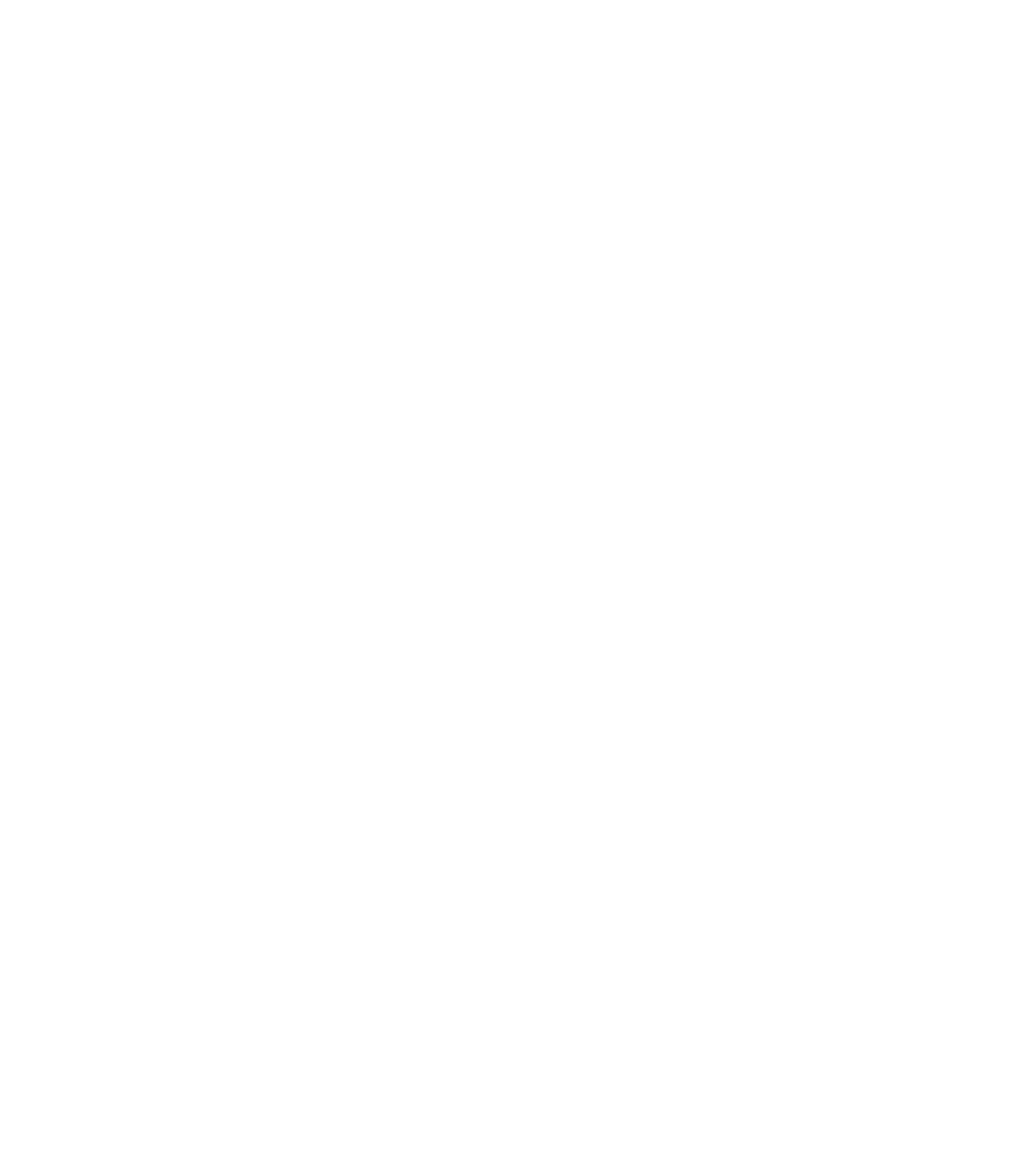
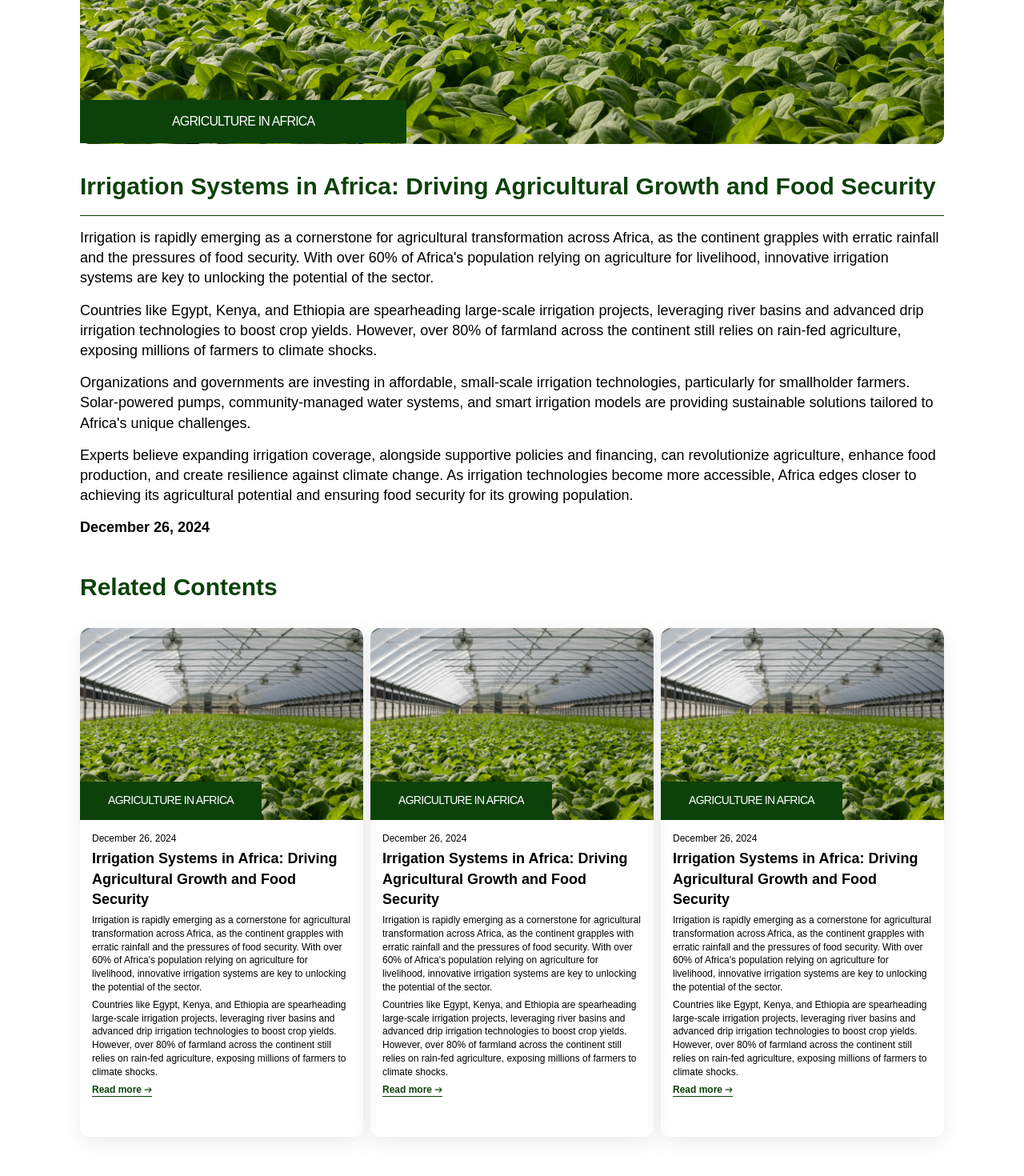
Before and after one commit to greenlife-developer/spider-project, a React (Create React App) app in the folder client/: page /news in a window 1280 px wide. Before the commit this address had no page. Shown: the part 480-1950 px from the top of the page at 80% size. Before the commit the page ends 800 px from the top, so only its background shows below. Built offline with nearby package versions, Linux system fonts and the light colour scheme; a web font is replaced by a local one.

Commit message:
adding News page

```diff
--- a/client/src/App.js
+++ b/client/src/App.js
@@ -12,6 +12,8 @@ import Home from "./pages/website/Home/Home";
 import About from "./pages/website/About/About";
 import Faq from "./pages/website/faq/Faq";
 import Contact from "./pages/website/contact/Contact";
+import News from "./pages/website/news/News";
+import Marketplace from "./pages/product/marketplace/Marketplace";
 
 axios.defaults.withCredentials = true;
 
@@ -24,6 +26,8 @@ function App() {
         <Route path="/about" element={<About />} />
         <Route path="/faqs" element={<Faq />} />
         <Route path="/contact" element={<Contact />} />
+        <Route path="/news" element={<News />} />
+        <Route path="/marketplace" element={<Marketplace />} />
       </Routes>
     </BrowserRouter>
   );
--- /dev/null
+++ b/client/src/pages/product/marketplace/Marketplace.jsx
@@ -0,0 +1,13 @@
+import React from 'react';
+
+import Nav from "../../../components/Header/Nav";
+
+const Marketplace = () => {
+  return (
+    <div className="">
+      <Nav />
+    </div>
+  );
+};
+
+export default Marketplace;
--- /dev/null
+++ b/client/src/pages/website/news/News.jsx
@@ -0,0 +1,107 @@
+import React from "react";
+import { Link } from "react-router-dom";
+
+import Nav from "../../../components/Header/Nav";
+import ReadyToConnect from "../../../components/ready_to_connect/ReadyToConnect";
+import Footer from "../../../components/Footer/Footer";
+import postImg from "../../../assets/images/post-img.png";
+import arrowRight from "../../../assets/images/icons/arrow-right.png";
+
+import "./news.css";
+
+const News = () => {
+  const post = {
+    title:
+      "Irrigation Systems in Africa: Driving Agricultural Growth and Food Security",
+    body: "Irrigation is rapidly emerging as a cornerstone for agricultural transformation across Africa, as the continent grapples with erratic rainfall and the pressures of food security. With over 60% of Africa's population relying on agriculture for livelihood, innovative irrigation systems are key to unlocking the potential of the sector.\nCountries like Egypt, Kenya, and Ethiopia are spearheading large-scale irrigation projects, leveraging river basins and advanced drip irrigation technologies to boost crop yields. However, over 80% of farmland across the continent still relies on rain-fed agriculture, exposing millions of farmers to climate shocks.\nOrganizations and governments are investing in affordable, small-scale irrigation technologies, particularly for smallholder farmers. Solar-powered pumps, community-managed water systems, and smart irrigation models are providing sustainable solutions tailored to Africa's unique challenges.\nExperts believe expanding irrigation coverage, alongside supportive policies and financing, can revolutionize agriculture, enhance food production, and create resilience against climate change. As irrigation technologies become more accessible, Africa edges closer to achieving its agricultural potential and ensuring food security for its growing population.",
+    date: "December 26, 2024",
+  };
+
+  const paragraphs = post.body
+    .split("\n")
+    .filter((paragraph) => paragraph.trim() !== "");
+
+  return (
+    <div className="news_container">
+      <Nav />
+      <section className="news_section_post_content">
+        <div className="post_img">
+          <img src={postImg} alt="" />
+          <h3 className="img_label">Agriculture in Africa</h3>
+        </div>
+        <div className="post_title">
+          <h1>{post.title}</h1>
+        </div>
+        <div className="post_content">
+          {paragraphs.map((paragraph, index) => (
+            <p key={index}>{paragraph}</p>
+          ))}
+          <h3>{post.date}</h3>
+        </div>
+      </section>
+
+      <section className="related_content">
+        <h1>Related Contents</h1>
+        <div className="related_content_items">
+          <div className="related_item">
+            <div className="item_img">
+              <img src={postImg} alt="" />
+              <h3 className="post_label">Agriculture in Africa</h3>
+            </div>
+            <div className="item_content">
+              <p>{post.date}</p>
+              <h2>{post.title}</h2>
+              {paragraphs.slice(0, 2).map((paragraph, index) => (
+                <p key={index}>{paragraph}</p>
+              ))}
+              <Link to="/">
+                Read more <img className="arrow" src={arrowRight} alt="" />
+              </Link>
+            </div>
+          </div>
+          <div className="related_item">
+            <div className="item_img">
+              <img src={postImg} alt="" />
+              <h3 className="post_label">Agriculture in Africa</h3>
+            </div>
+            <div className="item_content">
+              <p>{post.date}</p>
+              <h2>{post.title}</h2>
+              {paragraphs.slice(0, 2).map((paragraph, index) => (
+                <p key={index}>{paragraph}</p>
+              ))}
+              <Link to="/">
+                Read more <img className="arrow" src={arrowRight} alt="" />
+              </Link>
+            </div>
+          </div>
+          <div className="related_item">
+            <div className="item_img">
+              <img src={postImg} alt="" />
+              <h3 className="post_label">Agriculture in Africa</h3>
+            </div>
+            <div className="item_content">
+              <p>{post.date}</p>
+              <h2>{post.title}</h2>
+              {paragraphs.slice(0, 2).map((paragraph, index) => (
+                <p key={index}>{paragraph}</p>
+              ))}
+              <Link to="/">
+                Read more <img className="arrow" src={arrowRight} alt="" />
+              </Link>
+            </div>
+          </div>
+        </div>
+      </section>
+
+      <section className="ready_section">
+        <ReadyToConnect />
+      </section>
+      <section className="footer_section">
+        <Footer />
+      </section>
+    </div>
+  );
+};
+
+export default News;
--- /dev/null
+++ b/client/src/pages/website/news/news.css
@@ -0,0 +1,159 @@
+.news_section_post_content {
+  padding: 75px 100px 30px;
+}
+
+.news_section_post_content .post_img {
+  width: 100%;
+  height: 100%;
+  position: relative;
+}
+
+.news_section_post_content .post_img img {
+  width: 100%;
+  height: 100%;
+  border: 12px;
+}
+
+.news_section_post_content .post_img h3 {
+  position: absolute;
+  bottom: 3px;
+  left: 0;
+  padding: 16px 115px;
+  background: var(--brand-primary);
+  text-transform: uppercase;
+  font-size: 15.92px;
+  font-weight: 500;
+  line-height: 22.29px;
+  letter-spacing: -0.05em;
+  color: var(--brand-white);
+}
+
+.news_section_post_content .post_title {
+  display: flex;
+  padding: 30px 0 15px;
+  border-bottom: 0.5px solid #0c420a;
+}
+
+.news_section_post_content .post_title h1 {
+  font-size: 30px;
+  font-weight: 700;
+  line-height: 42px;
+  color: var(--brand-primary);
+}
+
+.news_section_post_content .post_content {
+  padding: 15px 0 10px;
+}
+
+.news_section_post_content .post_content p {
+  /* font-family: Satoshi Variable; */
+  font-size: 18px;
+  font-weight: 400;
+  line-height: 25.2px;
+  margin-bottom: 15px;
+}
+
+.news_section_post_content .post_content h3 {
+  font-size: 18px;
+  font-weight: 700;
+  line-height: 25.2px;
+}
+
+/* related_content */
+
+.related_content {
+  padding: 0 100px 30px;
+}
+
+.related_content > h1 {
+  font-size: 30px;
+  font-weight: 700;
+  line-height: 42px;
+  color: var(--brand-primary);
+  margin: 0 0 30px;
+}
+
+.related_content .related_content_items {
+  display: grid;
+  gap: 9px;
+  grid-template-columns: 1fr 1fr 1fr;
+}
+
+.related_content_items .related_item {
+  box-shadow: 0px 7px 24px 0px #87868026;
+  border-radius: 12px;
+}
+
+.related_content_items .related_item .item_img {
+  width: 100%;
+  height: 240px;
+  position: relative;
+}
+
+.related_content_items .related_item .item_img h3 {
+  position: absolute;
+  bottom: 0;
+  left: 0;
+  padding: 14px 35px;
+  background: var(--brand-primary);
+  color: var(--brand-white);
+  text-transform: uppercase;
+  font-size: 14px;
+  font-weight: 500;
+  line-height: 19.6px;
+  letter-spacing: -0.05em;
+}
+
+.related_content_items .related_item img {
+  width: 100%;
+  height: 100%;
+  object-fit: cover;
+  border-top-right-radius: 12px;
+  border-top-left-radius: 12px;
+}
+
+.related_content_items .item_content {
+  padding: 15px 15px 45px;
+}
+
+.item_content p {
+  font-size: 10px;
+  font-weight: 400;
+  line-height: 14px;
+  margin-bottom: 5px;
+}
+
+.item_content h2 {
+  font-size: 18px;
+  font-weight: 700;
+  line-height: 25.2px;
+  margin-bottom: 5px;
+}
+
+.item_content p {
+  font-size: 12px;
+  font-weight: 400;
+  line-height: 16.8px;
+  margin-bottom: 5px;
+}
+
+.item_content a {
+  font-size: 12px;
+  font-weight: 700;
+  line-height: 16.8px;
+  text-decoration: none;
+  color: var(--brand-primary);
+  border-bottom: 1px solid var(--brand-primary);
+  display: flex;
+  align-items: center;
+  gap: 3px;
+  margin-bottom: 5px;
+  width: fit-content;
+}
+
+.item_content a > img.arrow {
+  display: inline-block;
+  width: 10px;
+  height: 7px;
+  /* background: #000; */
+}
```
Also changed, not shown: client/src/assets/images/icons/arrow-right.png (added), client/src/assets/images/post-img.png (added).
